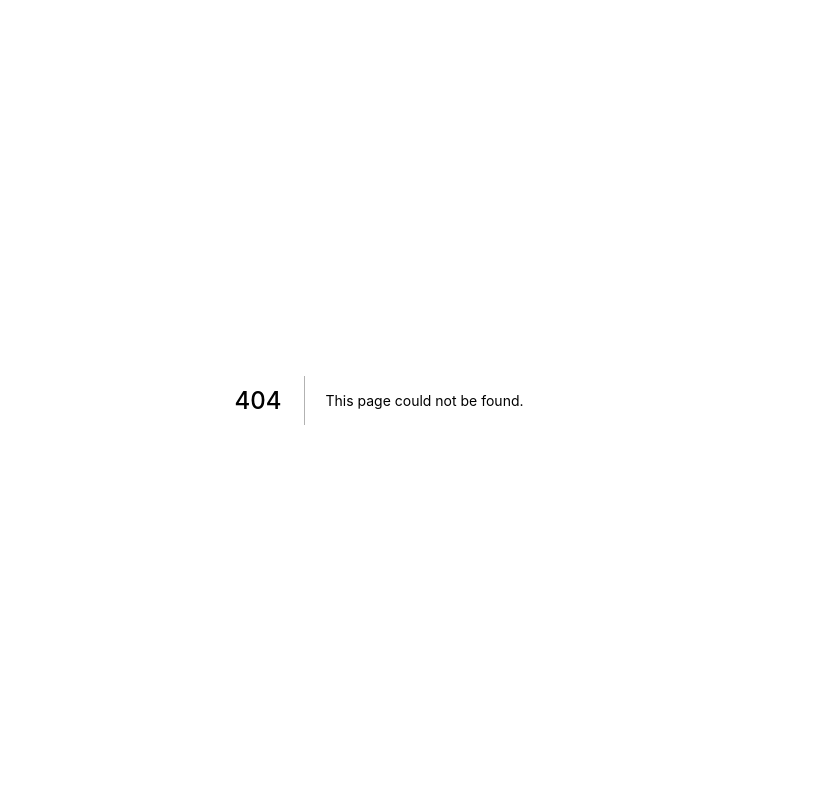
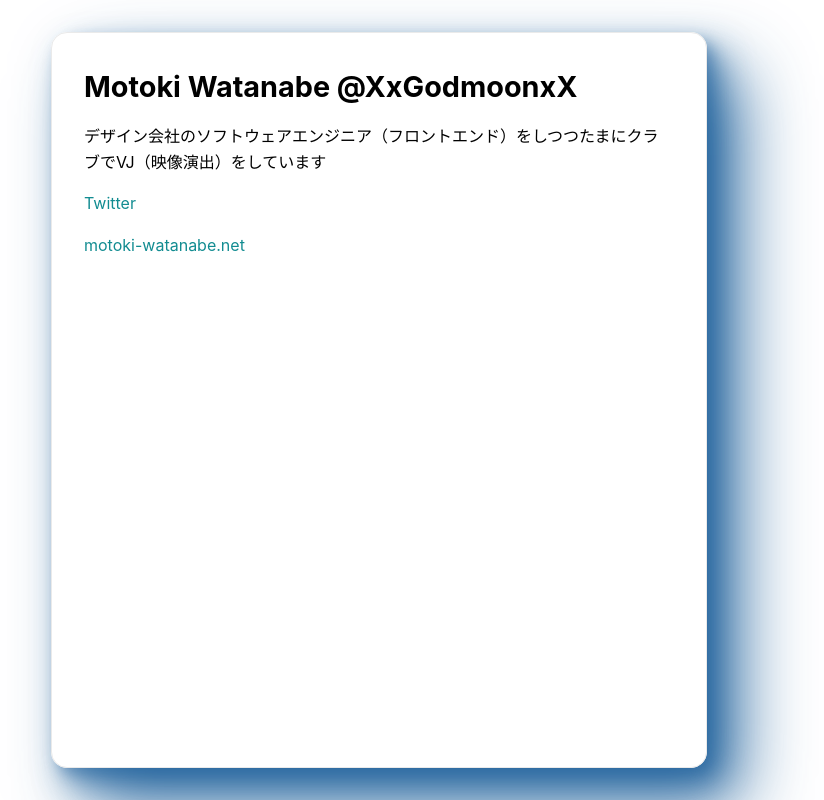
Before and after one commit to teddybear0430/anyway-merge-app, a Next.js app: page /contributors/motoki in a window 1280 px wide. Before the commit this address had no page. Shown: the whole page, without its empty margins (261-1085 px from the left). Built offline with nearby package versions, Linux system fonts and the light colour scheme; what react-vfx would draw is missing.

Commit message:
feat: :sparkles: add me

```diff
--- a/src/constants.ts
+++ b/src/constants.ts
@@ -1 +1 @@
-export const contributors = ["meijin", "sassy"];
+export const contributors = ["meijin", "sassy", "motoki"];
--- /dev/null
+++ b/src/pages/contributors/motoki/index.tsx
@@ -0,0 +1,35 @@
+import styles from "./styles.module.css";
+import ContributerHeading from '../../../components/atoms/contributer-heading/index';
+
+function Motoki() {
+  return (
+    <div className={styles.container}>
+      <div className={styles.content}>
+        <div className={styles.content__inner}>
+          <ContributerHeading>Motoki Watanabe @XxGodmoonxX</ContributerHeading>
+          <p>デザイン会社のソフトウェアエンジニア（フロントエンド）をしつつたまにクラブでVJ（映像演出）をしています</p>
+          <p>
+            <a
+              target="_blank"
+              rel="noreferer noreferrer"
+              href="https://twitter.com/XxGodmoonxX"
+            >
+              Twitter
+            </a>
+          </p>
+          <p>
+            <a
+              target="_blank"
+              rel="noreferer noreferrer"
+              href="https://motoki-watanabe.net"
+            >
+              motoki-watanabe.net
+            </a>
+          </p>
+        </div>
+      </div>
+    </div>
+  );
+}
+
+export default Motoki;
--- /dev/null
+++ b/src/pages/contributors/motoki/styles.module.css
@@ -0,0 +1,39 @@
+.container {
+  max-width: 720px;
+  margin: 0 auto;
+  padding: 32px;
+  min-height: 100vh;
+
+  display: flex;
+  flex-direction: column;
+}
+
+.content {
+  border-radius: 16px;
+  border: 1px solid #eaeaea;
+  box-shadow: 0.3px 0.3px 0.6px hsl(208deg 65% 37% / 0.15),
+    6.5px 7.2px 13.7px -0.2px hsl(208deg 65% 37% / 0.39),
+    15.2px 16.9px 32px -0.4px hsl(208deg 65% 37% / 0.62),
+    33.9px 37.7px 71.5px -0.6px hsl(208deg 65% 37% / 0.86);
+
+  flex: 1;
+}
+
+.content__inner {
+  padding: 32px;
+}
+
+.content h2 {
+  margin-top: 24px;
+  font-weight: bold;
+  font-size: 1.4rem;
+}
+
+.content p {
+  margin-top: 16px;
+  line-height: 1.6;
+}
+
+.content a {
+  color: #128c91;
+}
--- a/src/pages/index.tsx
+++ b/src/pages/index.tsx
@@ -26,7 +26,7 @@ const Home: NextPage = () => {
           <br/>
           へ
           <br/>
-          <VFXSpan>ようこそ！</VFXSpan>
+          <VFXSpan shader=''>ようこそ！</VFXSpan>
         </h1>
 
         <p className={styles.description}>
@@ -40,7 +40,9 @@ const Home: NextPage = () => {
           なんか機能を追加したら導線をトップページに追加するのもOKです。
         </p>
 
-        <h2 className={styles.subtitle}>contributors</h2>
+        <h2 className={styles.subtitle}>
+          <VFXSpan>contributors</VFXSpan>
+        </h2>
 
         <p>
           <ul className={styles.list}>
```
